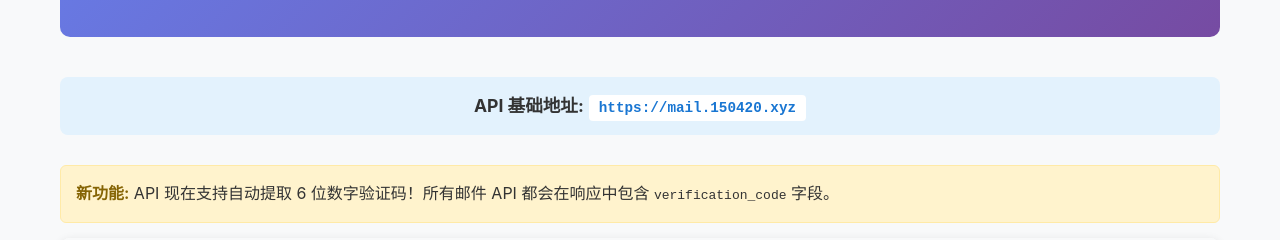
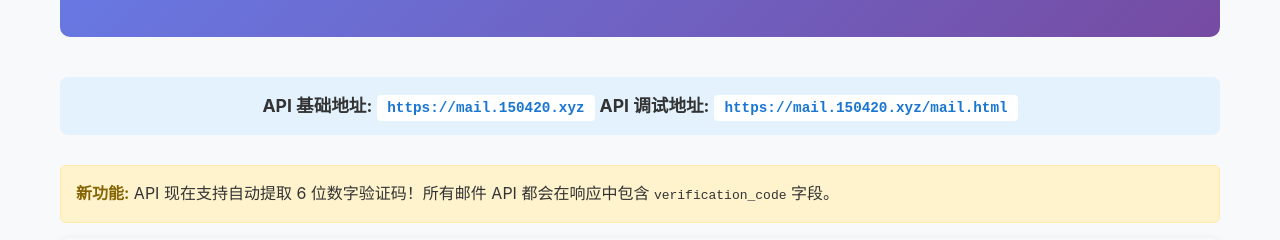
Before and after one commit to angenet/OAuth2-API, a website: page public/index.html in a window 1280 px wide. Shown: the part 168-408 px from the top of the page. Drawn offline with Linux system fonts and the light colour scheme.

Commit message:
Update index.html

```diff
--- a/public/index.html
+++ b/public/index.html
@@ -200,6 +200,8 @@
         <div class="api-base">
             <strong>API 基础地址:</strong>
             <code>https://mail.150420.xyz</code>
+            <strong>API 调试地址:</strong>
+            <code>https://mail.150420.xyz/mail.html</code>
         </div>
 
         <div class="highlight">
```
